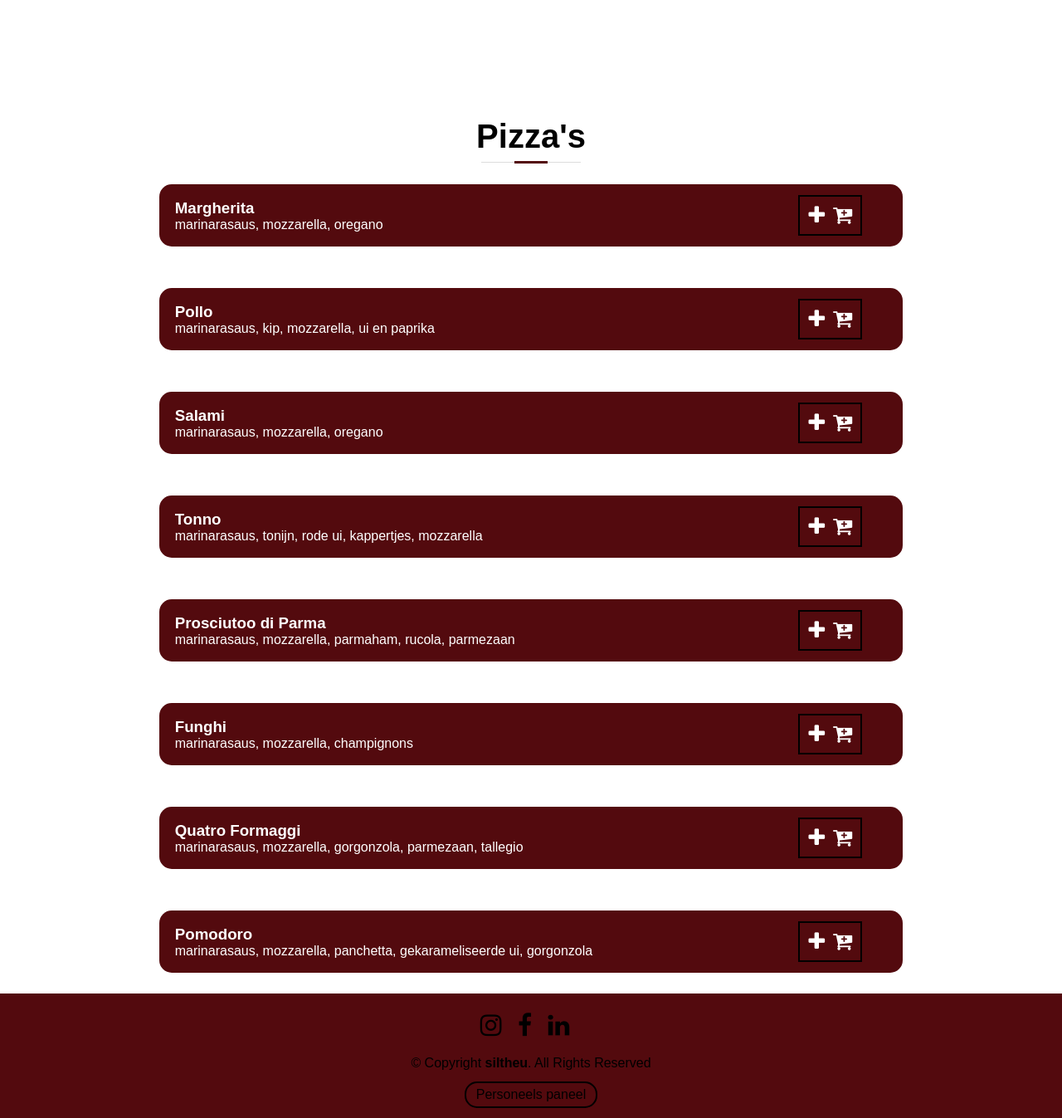
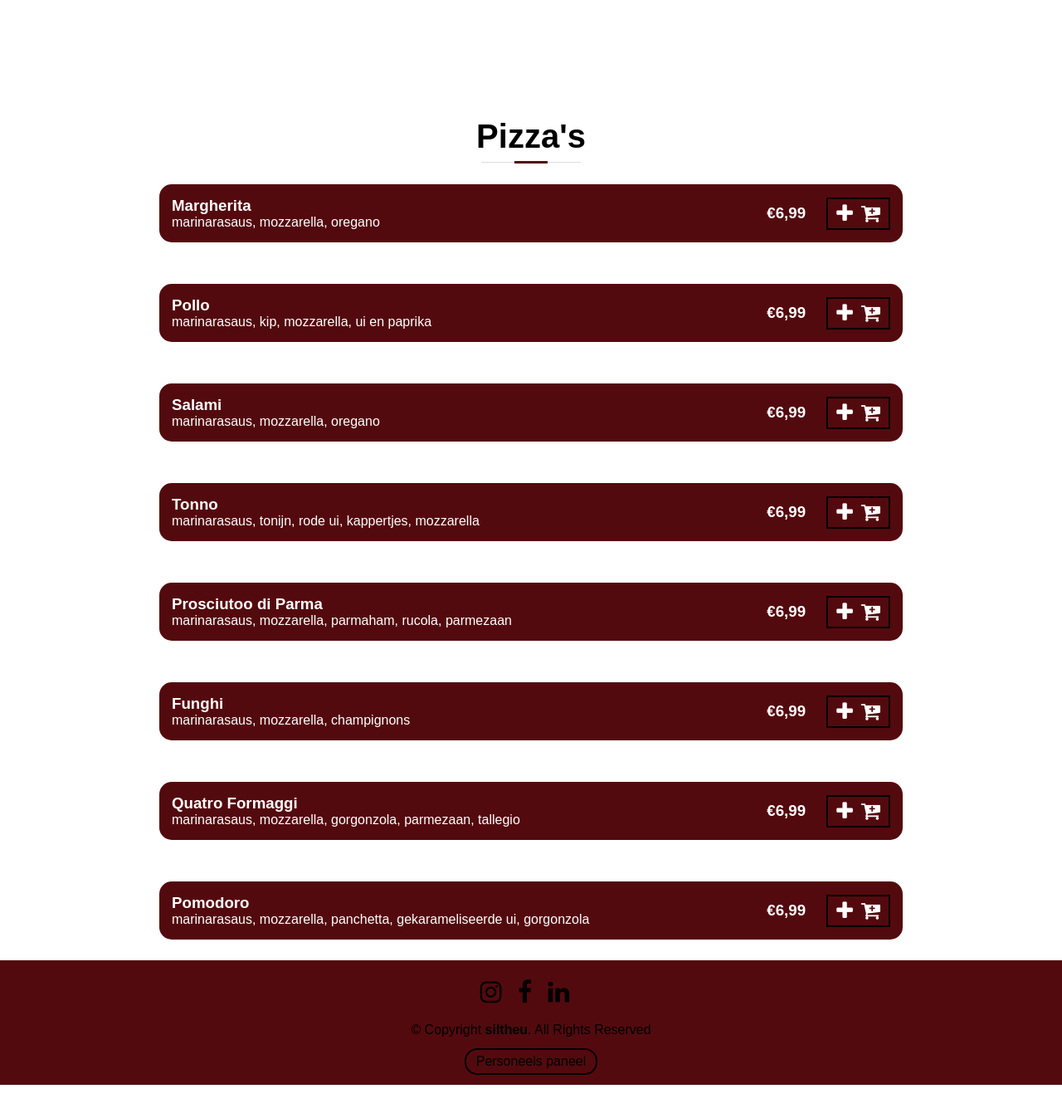
Before and after one commit to TheunissenSil/MiniCRUD, a PHP site: page /menu.php in a window 1280 px wide. Shown: the part 834-2181 px from the top of the page at 83% size. After the commit the page ends 2141 px from the top, so only its background shows below. Run offline with PHP 8.4, Linux system fonts and the light colour scheme.

Commit message:
V0.41
HTML / CSS Changed the menu and added price to the menu

```diff
--- a/CSS/style.css
+++ b/CSS/style.css
@@ -465,10 +465,10 @@ label {
 .containerMenu #pizzaMenu .gerecht {
   background-color: #530a0e;
   width: 70%;
-  height: 75px;
+  height: auto;
   border-radius: 15px;
   margin: 25px 0 25px 0;
-  padding: 18.75px;
+  padding: 15px;
   display: flex;
   justify-content: space-between;
   align-items: center;
@@ -480,37 +480,47 @@ label {
   text-align: start;
 }
 
-.containerMenu #pizzaMenu .gerecht .addToCart {
+.containerMenu #pizzaMenu .gerecht .priceCart {
+  display: flex;
+  align-items: center;
+}
+
+.containerMenu #pizzaMenu .gerecht .priceCart .addToCart {
   background-color: #530a0e;
   cursor: pointer;
   color: white;
   border: 2px solid black;
-  padding: 10px;
+  padding: 5px 10px 5px 10px;
   transition: all 1.2s ease 0s;
-  margin-right: 30px;
+  display: flex;
+  margin-left: 25px;
 }
 
-.containerMenu #pizzaMenu .gerecht .addToCart .fa {
+.containerMenu #pizzaMenu .gerecht .priceCart .addToCart .fa {
   margin: 0;
 }
 
-.containerMenu #pizzaMenu .gerecht .addToCart .fa-plus {
+.containerMenu #pizzaMenu .gerecht .priceCart .addToCart .fa-plus {
   margin-right: 10px;
 }
 
-.containerMenu #pizzaMenu .gerecht .addToCart i {
+.containerMenu #pizzaMenu .gerecht .priceCart .addToCart i {
   font-size: 25px;
 }
 
-.containerMenu #pizzaMenu .gerecht .addToCart:hover,
-.containerMenu #pizzaMenu .gerecht .addToCart:focus {
+.containerMenu #pizzaMenu .gerecht .priceCart .addToCart:hover,
+.containerMenu #pizzaMenu .gerecht .priceCart .addToCart:focus {
   box-shadow: inset 0 0 0 2em #530a0e;
   border-color: white;
 }
 
-@media only screen and (max-width: 550px) {
-  #logo h2 {
-    display: none;
+@media only screen and (max-width: 1100px) {
+  .containerMenu #pizzaMenu .gerecht {
+    width: 90%;
+  }
+  .containerMenu #pizzaMenu .gerecht .priceCart .addToCart {
+    margin-right: 0;
+    margin-left: 5px;
   }
 }
 
--- a/PHP/menu.php
+++ b/PHP/menu.php
@@ -53,7 +53,8 @@
               <h3>Margherita</h3>
               <p>marinarasaus, mozzarella, oregano</p>
             </div>
-            <div>
+            <div class="priceCart">
+              <h3>€6,99</h3>
               <button class="addToCart"><i class="fa fa-plus"></i><i class="fa fa-cart-plus"></i></button>
             </div>
           </div>
@@ -62,7 +63,8 @@
               <h3>Pollo</h3>
               <p>marinarasaus, kip, mozzarella, ui en paprika</p>
             </div>
-            <div>
+            <div class="priceCart">
+              <h3>€6,99</h3>
               <button class="addToCart"><i class="fa fa-plus"></i><i class="fa fa-cart-plus"></i></button>
             </div>
           </div>
@@ -71,7 +73,8 @@
               <h3>Salami</h3>
               <p>marinarasaus, mozzarella, oregano</p>
             </div>
-            <div>
+            <div class="priceCart">
+              <h3>€6,99</h3>
               <button class="addToCart"><i class="fa fa-plus"></i><i class="fa fa-cart-plus"></i></button>
             </div>
           </div>
@@ -80,7 +83,8 @@
               <h3>Tonno</h3>
               <p>marinarasaus, tonijn, rode ui, kappertjes, mozzarella</p>
             </div>
-            <div>
+            <div class="priceCart">
+              <h3>€6,99</h3>
               <button class="addToCart"><i class="fa fa-plus"></i><i class="fa fa-cart-plus"></i></button>
             </div>
           </div>
@@ -89,7 +93,8 @@
               <h3>Prosciutoo di Parma</h3>
               <p>marinarasaus, mozzarella, parmaham, rucola, parmezaan</p>
             </div>
-            <div>
+            <div class="priceCart">
+              <h3>€6,99</h3>
               <button class="addToCart"><i class="fa fa-plus"></i><i class="fa fa-cart-plus"></i></button>
             </div>
           </div>
@@ -98,7 +103,8 @@
               <h3>Funghi</h3>
               <p>marinarasaus, mozzarella, champignons</p>
             </div>
-            <div>
+            <div class="priceCart">
+              <h3>€6,99</h3>
               <button class="addToCart"><i class="fa fa-plus"></i><i class="fa fa-cart-plus"></i></button>
             </div>
           </div>
@@ -107,7 +113,8 @@
               <h3>Quatro Formaggi</h3>
               <p>marinarasaus, mozzarella, gorgonzola, parmezaan, tallegio</p>
             </div>
-            <div>
+            <div class="priceCart">
+              <h3>€6,99</h3>
               <button class="addToCart"><i class="fa fa-plus"></i><i class="fa fa-cart-plus"></i></button>
             </div>
           </div>
@@ -116,7 +123,8 @@
               <h3>Pomodoro</h3>
               <p>marinarasaus, mozzarella, panchetta, gekarameliseerde ui, gorgonzola</p>
             </div>
-            <div>
+            <div class="priceCart">
+              <h3>€6,99</h3>
               <button class="addToCart"><i class="fa fa-plus"></i><i class="fa fa-cart-plus"></i></button>
             </div>
           </div>
```
Lines whose indentation alone changed are shown as unchanged.
